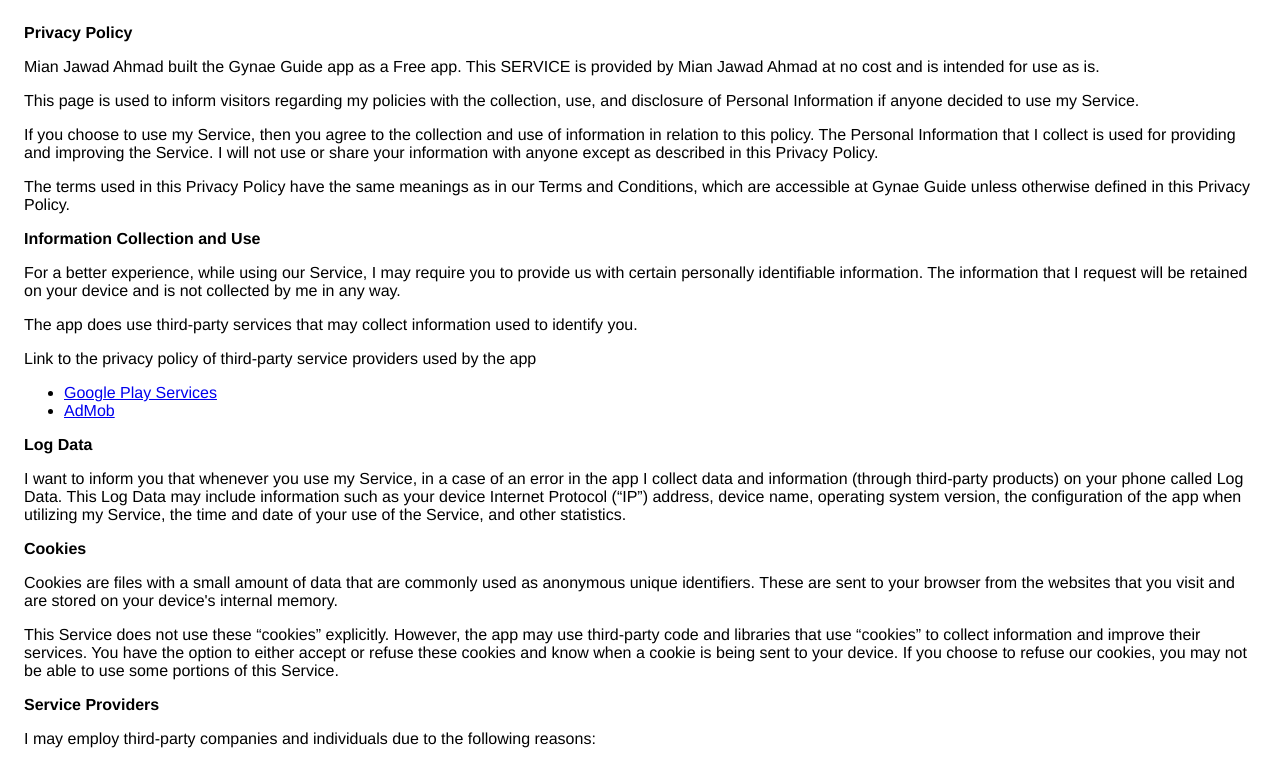
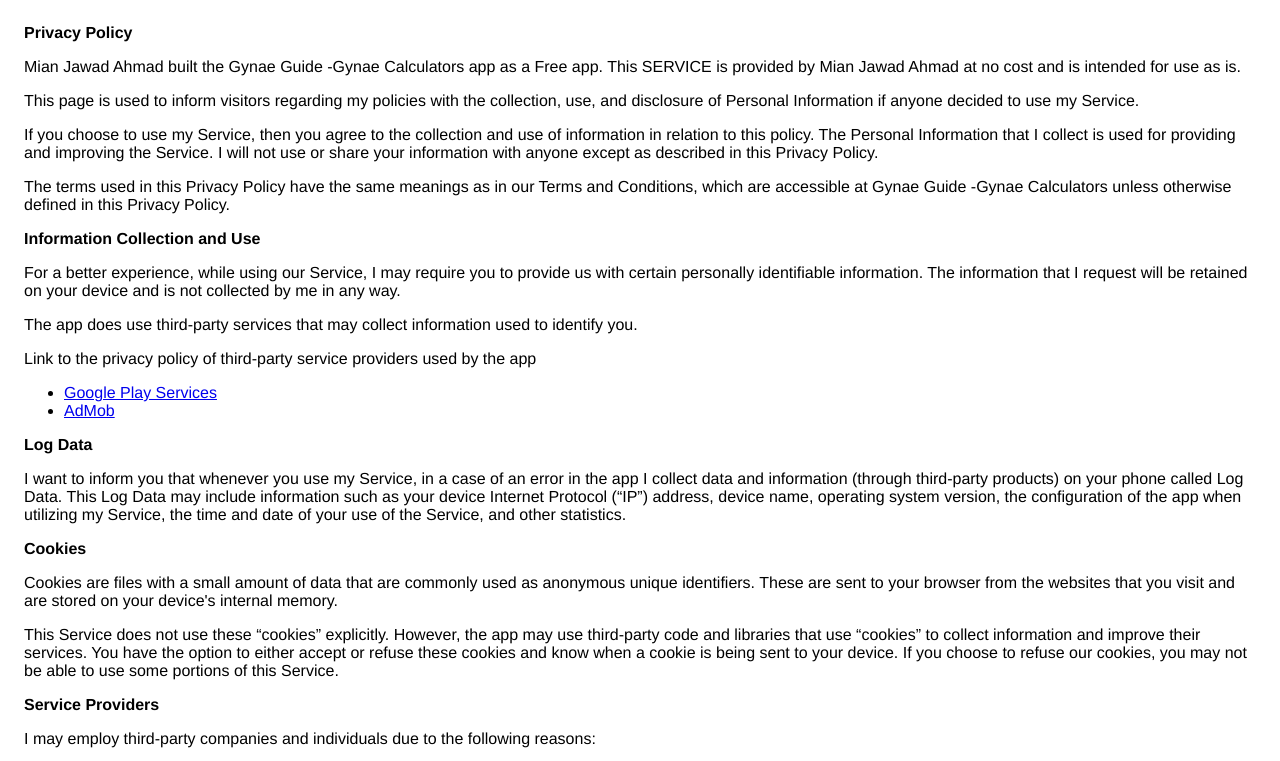
Before and after one commit to app-developer-link/Gynae-IOS-Privacy, a plain HTML site: page index.html in a window 1280 px wide. Shown: the top 761 px of the page. Drawn offline with Linux system fonts and the light colour scheme.

Commit message:
Update index.html

```diff
--- a/index.html
+++ b/index.html
@@ -8,7 +8,7 @@
     </head>
     <body>
     <strong>Privacy Policy</strong> <p>
-                  Mian Jawad Ahmad built the Gynae Guide app as
+                  Mian Jawad Ahmad built the Gynae Guide -Gynae Calculators app as
                   a Free app. This SERVICE is provided by
                   Mian Jawad Ahmad at no cost and is intended for use as
                   is.
@@ -25,7 +25,7 @@
                 </p> <p>
                   The terms used in this Privacy Policy have the same meanings
                   as in our Terms and Conditions, which are accessible at
-                  Gynae Guide unless otherwise defined in this Privacy Policy.
+                  Gynae Guide -Gynae Calculators unless otherwise defined in this Privacy Policy.
                 </p> <p><strong>Information Collection and Use</strong></p> <p>
                   For a better experience, while using our Service, I
                   may require you to provide us with certain personally
```
